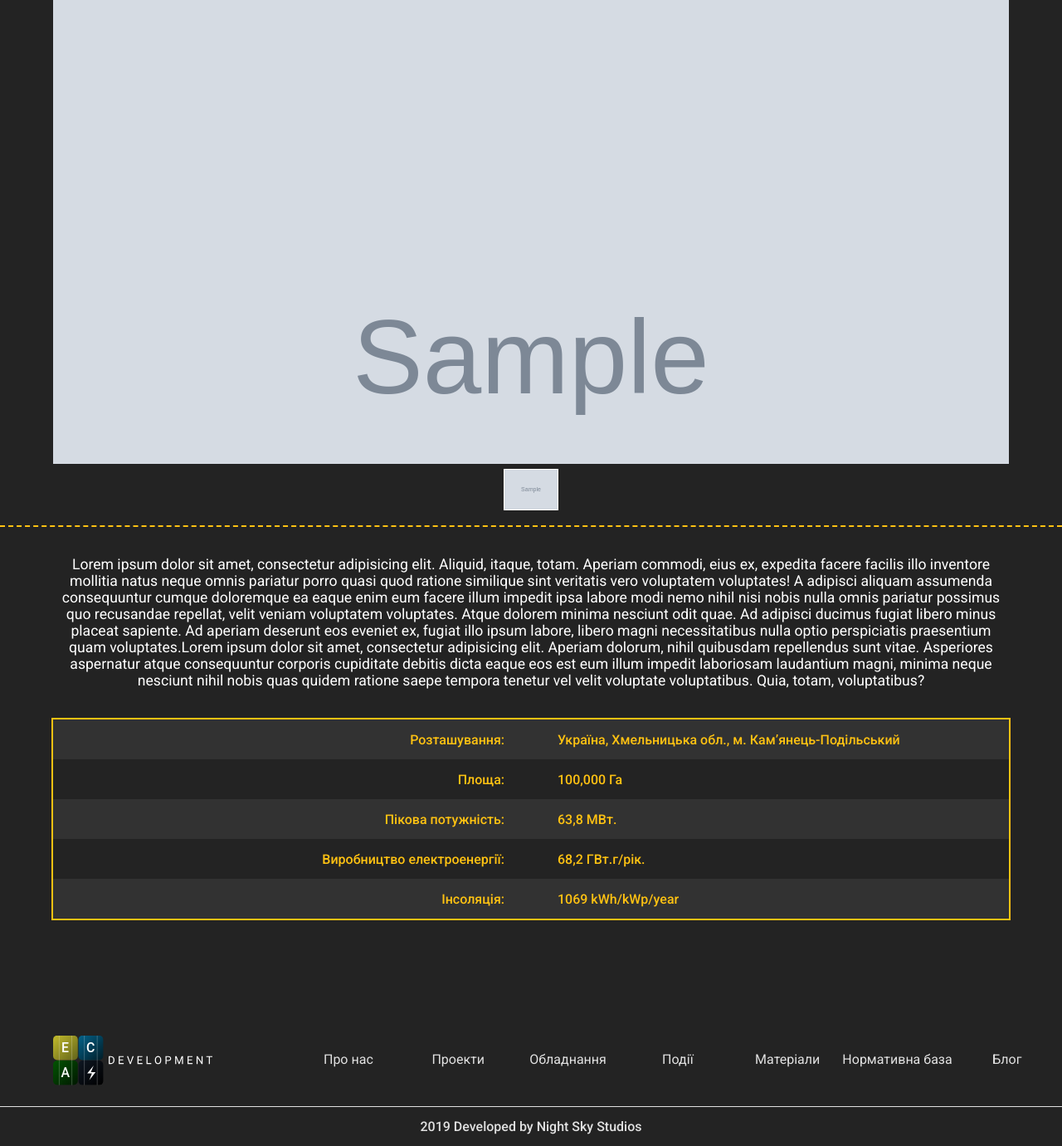
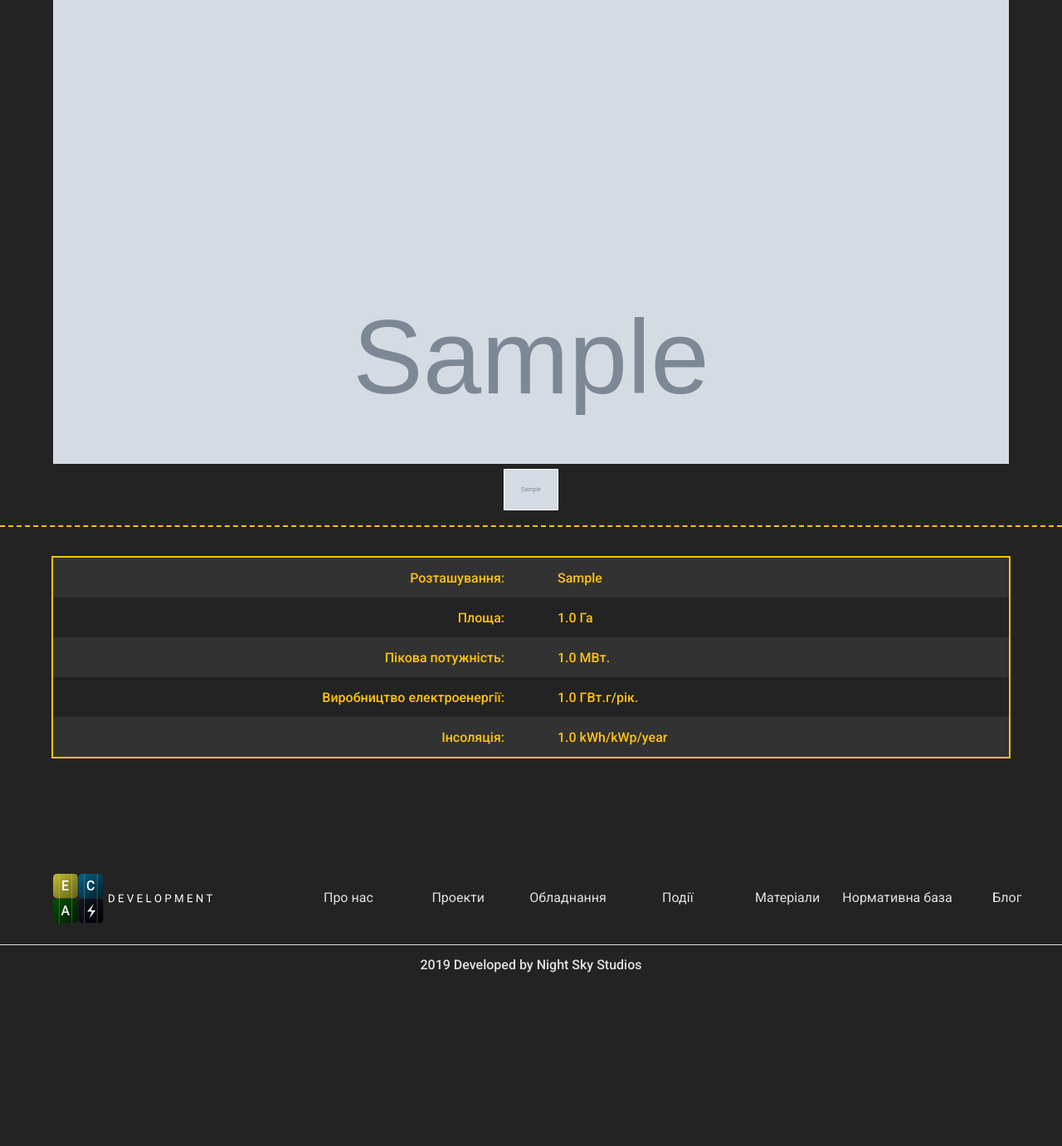
Before and after one commit to NightSkyStudios/ECAD, a Django app: page /project-post/1 in a window 1280 px wide. Shown: the part 246-1627 px from the top of the page at 83% size. After the commit the page ends 1418 px from the top, so only its background shows below. Run offline with Django 3.2, Linux system fonts and the light colour scheme; tables that the repository leaves empty hold one stand-in row (values such as "Sample post"); grey boxes marked "Sample" are stand-in pictures; style sheets or scripts are compiled from the project's sources.

Commit message:
bd opt, project page back-end

```diff
--- a/main/models.py
+++ b/main/models.py
@@ -8,6 +8,7 @@ from django.db.models.signals import post_delete, pre_delete
 from django.dispatch import receiver
 from datetime import date
 from tinymce import models as tinymce_models
+from filepreviews import FilePreviews
 
 DEFAULT_IMAGE_PATH = 'img/default.jpg'
 
@@ -201,16 +202,18 @@ class Project(models.Model):
     text = tinymce_models.HTMLField('Текст',
                                     help_text='Цей текст буде з форматуванням відображатись на океремій сторінці '
                                               'відведеній для цього проекту')
-    power = models.IntegerField('Пікова Потужність',
+    power = models.FloatField('Пікова Потужність',
                                 help_text="Потужність у МВт даного проекту")
     location = models.CharField('Розташування',
                                 max_length=255,
                                 blank=False,
                                 help_text="Розташування об'єкта", )
-    development_energy = models.IntegerField('Виробництво електроенергії',
+    development_energy = models.FloatField('Виробництво електроенергії',
                                              help_text='Виробництво електроенергії у ГВт.г/рік')
-    insolation = models.IntegerField('Інсоляція',
+    insolation = models.FloatField('Інсоляція',
                                      help_text='Інсоляція проекту у kWh/kWp/year')
+    square = models.FloatField('Площа',
+                               help_text='Площа проекту у гектарах')
     date = models.DateTimeField('Дата публікації проекту',
                                 default=datetime.now,
                                 blank=True,
@@ -277,6 +280,12 @@ class Document(models.Model):
                                    default=False,
                                    help_text="Поставте галочку для того что <b>приховати</b> цей документ у списку "
                                              "документів")
+
+    # def save(self, *args, **kwargs):
+    #     super().save(*args, **kwargs)
+    #     fp = FilePreviews(api_key='43fabpmHTEhXmjXtNbDffTh7rTlT5i')
+    #     preview = fp.generate(self.document.)
+    #     print(preview)
 
     def __str__(self):
         return self.title
--- a/main/views.py
+++ b/main/views.py
@@ -123,19 +123,19 @@ def equipment(request):
 def equipment_post(request):
     ctx = {}
     get_nav_items(ctx)
-    return render(request, 'equipment_post.html')
+    return render(request, 'equipment_post.html', ctx)
 
 
 def about(request):
     ctx = {}
     get_nav_items(ctx)
-    return render(request, 'about.html')
+    return render(request, 'about.html', ctx)
 
 
 def normbase(request):
     ctx = {}
     get_nav_items(ctx)
-    return render(request, 'normbase.html')
+    return render(request, 'normbase.html', ctx)
 
 
 def docs(request):
--- a/req.txt
+++ b/req.txt
@@ -3,3 +3,4 @@ Pillow==5.4.1
 pytz==2018.9
 django-modeltranslation==0.13
 django-tinymce==2.8.0
+filepreviews==2.0.2
--- a/templates/project_post.html
+++ b/templates/project_post.html
@@ -54,40 +54,29 @@
             </div>
         </div>
         <div class="pinfo">
-            <div class="pdesc"><p>Lorem ipsum dolor sit amet, consectetur adipisicing elit. Aliquid, itaque, totam.
-                Aperiam commodi, eius ex, expedita facere facilis illo inventore mollitia natus neque omnis pariatur
-                porro quasi quod ratione similique sint veritatis vero voluptatem voluptates! A adipisci aliquam
-                assumenda consequuntur cumque doloremque ea eaque enim eum facere illum impedit ipsa labore modi nemo
-                nihil nisi nobis nulla omnis pariatur possimus quo recusandae repellat, velit veniam voluptatem
-                voluptates. Atque dolorem minima nesciunt odit quae. Ad adipisci ducimus fugiat libero minus placeat
-                sapiente. Ad aperiam deserunt eos eveniet ex, fugiat illo ipsum labore, libero magni necessitatibus
-                nulla optio perspiciatis praesentium quam voluptates.Lorem ipsum dolor sit amet, consectetur adipisicing
-                elit. Aperiam dolorum, nihil quibusdam repellendus sunt vitae. Asperiores aspernatur atque consequuntur
-                corporis cupiditate debitis dicta eaque eos est eum illum impedit laboriosam laudantium magni, minima
-                neque nesciunt nihil nobis quas quidem ratione saepe tempora tenetur vel velit voluptate voluptatibus.
-                Quia, totam, voluptatibus?</p></div>
+            <div class="pdesc"><p>{{ project.text|safe }}</p></div>
 
             <div class="params">
                 <table>
                     <tr>
                         <td>Розташування:</td>
-                        <td>Україна, Хмельницька обл., м. Кам’янець-Подільський</td>
+                        <td>{{ project.location }}</td>
                     </tr>
                     <tr>
                         <td>Площа:</td>
-                        <td>100,000 Га</td>
+                        <td>{{ project.square }} Га</td>
                     </tr>
                     <tr>
                         <td>Пікова потужність:</td>
-                        <td>63,8 МВт.</td>
+                        <td>{{ project.power }} МВт.</td>
                     </tr>
                     <tr>
                         <td>Виробництво електроенергії:</td>
-                        <td>68,2 ГВт.г/рік.</td>
+                        <td>{{ project.development_energy }} ГВт.г/рік.</td>
                     </tr>
                     <tr>
                         <td>Інсоляція:</td>
-                        <td>1069 kWh/kWp/year</td>
+                        <td>{{ project.insolation }} kWh/kWp/year</td>
                     </tr>
                 </table>
             </div>
```
Also changed, not shown: templates/projects.html (+3 -8 lines).
